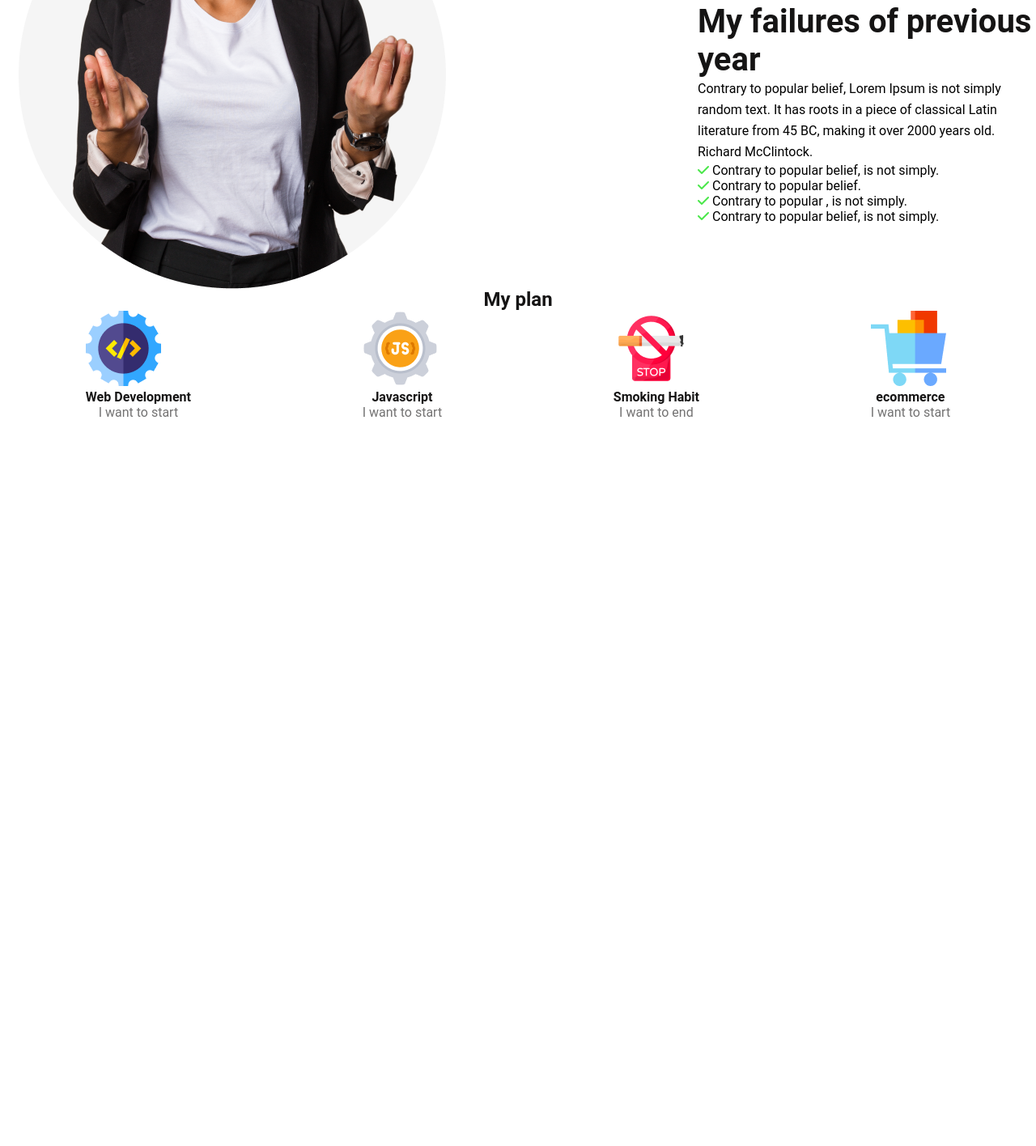
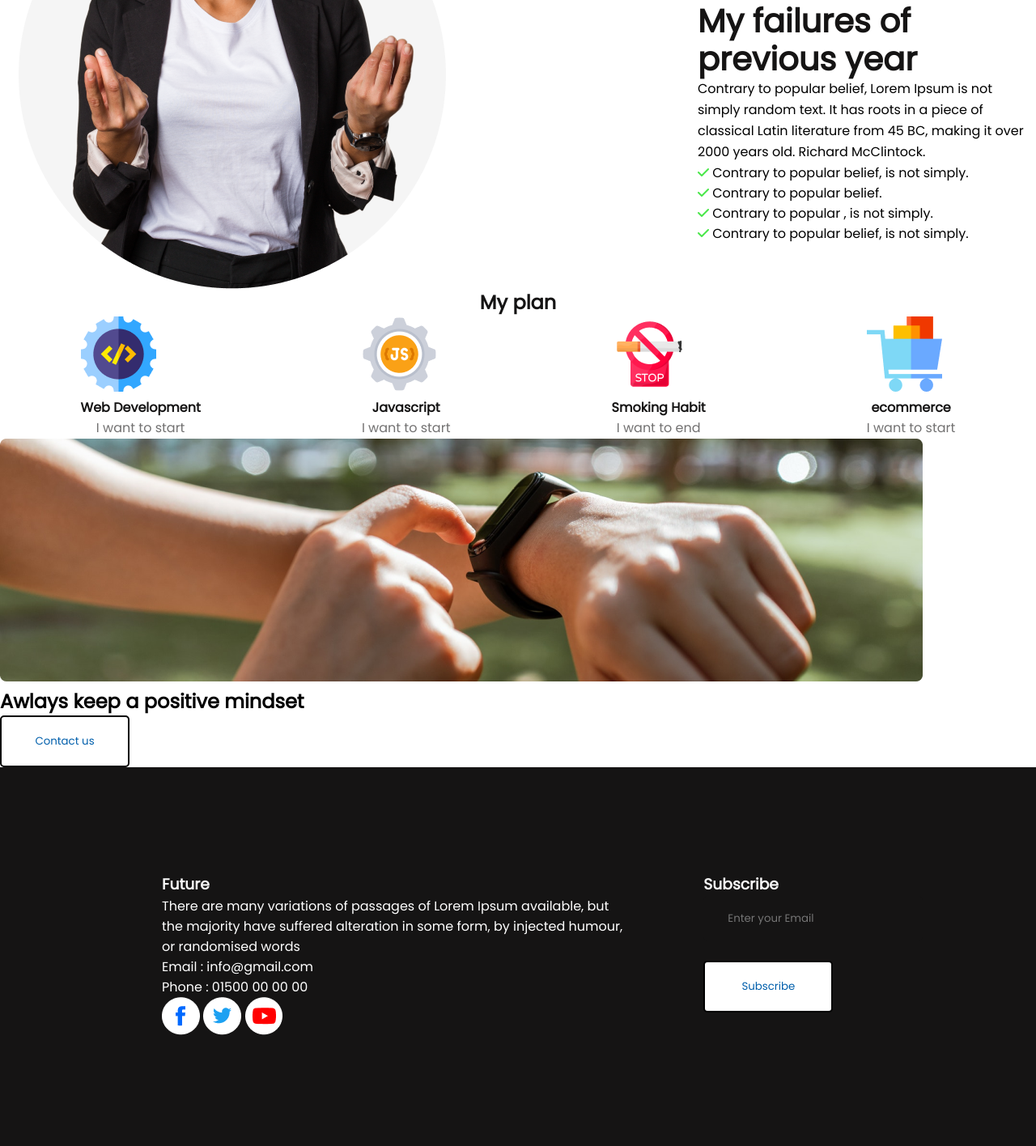
Before and after one commit to rabeya15dev/new-year-new-mission, a plain HTML site: page index.html in a window 1280 px wide. Shown: the part 1175-2591 px from the top of the page at 81% size. Before the commit the page ends 1694 px from the top, so only its background shows below. Drawn offline with Linux system fonts and the light colour scheme.

Commit message:
new section

```diff
--- a/index.html
+++ b/index.html
@@ -6,6 +6,7 @@
     <meta name="viewport" content="width=device-width, initial-scale=1.0" />
     <title>new year new mission</title>
     <link rel="stylesheet" href="style.css" />
+    <link href="https://fonts.googleapis.com/css2?family=Open+Sans&family=Poppins&family=Roboto&display=swap" rel="stylesheet">
 
     <script
       src="https://kit.fontawesome.com/83bcfdc640.js"
@@ -95,6 +96,46 @@
         </div>
         </div>
       </section>
+<!-- image section -->
+<section>
+  <div class="watch-img">
+    <img src="images/watch.png" alt="">
+ <h1 class="title-watch">Awlays keep a positive mindset</h1>
+          <a href="">
+            <button class="btn-primary">Contact us</button>
+          </a>
+  </div>
+</section>
+
+      <!-- Future section -->
+      <section class="future">
+        <div>
+          <h3 class="section-title">Future</h3>
+          <p class="section-description">
+            There are many variations of passages of Lorem Ipsum available, but the majority have suffered alteration in some form, by injected humour, or randomised words
+          </p>
+          <p class="section-description">Email : info@gmail.com</p>
+          <p class="section-description">Phone : 01500 00 00 00</p>
+          <a href="">
+            <img src="images/icons/fb.png" alt="" />
+          </a>
+          <a href="">
+            <img src="images/icons/twitter.png" alt="" />
+          </a>
+          <a href="">
+            <img src="images/icons/youtube.png" alt="" />
+          </a>
+        </div>
+
+        <div>
+          <h3 class="section-title">Subscribe</h3>
+          <form action="">
+
+            <input  type="email" name="" id="" placeholder="Enter your Email" />
+            <input class="btn-primary" type="submit" value="Subscribe" />
+          </form>
+        </div>
+      </section>
     </main>
     <!-- footer section -->
     <footer></footer>
--- a/style.css
+++ b/style.css
@@ -1,5 +1,5 @@
 * {
-  font-family: "Roboto", sans-serif;
+  font-family: "Poppins", sans-serif;
   margin: 0;
 }
 
@@ -47,6 +47,9 @@
   top: 578px;
   background: #ffffff;
   border-radius: 5px;
+  border-style: solid;
+  border-radius: 5px;
+  color: #005fac;
 }
 
 /* failures style */
@@ -91,11 +94,10 @@
   color: #151414;
 }
 
-.plan-container {
-  display: flex;
+/* .plan-container {
 }
 .plan-details {
-}
+} */
 .title-plan {
   color: #151414;
   text-align: center;
@@ -108,3 +110,33 @@
   display: flex;
   justify-content: space-around;
 }
+
+/* Future section */
+
+.future {
+  display: flex;
+  gap: 100px;
+  background: #151414;
+  padding: 130px 200px;
+}
+.future .section-title {
+  text-align: left;
+  color: #f8f8f8;
+}
+.section-description {
+  color: #ffffff;
+}
+.future input[type="email"] {
+  margin-bottom: 24px;
+  border: 0;
+  width: 100%;
+  padding: 18px 30px;
+  color: #f8f8f8;
+  border-style: solid;
+  border-radius: 5px;
+  background-color: #151414;
+}
+
+.future a {
+  text-decoration: none;
+}
```
